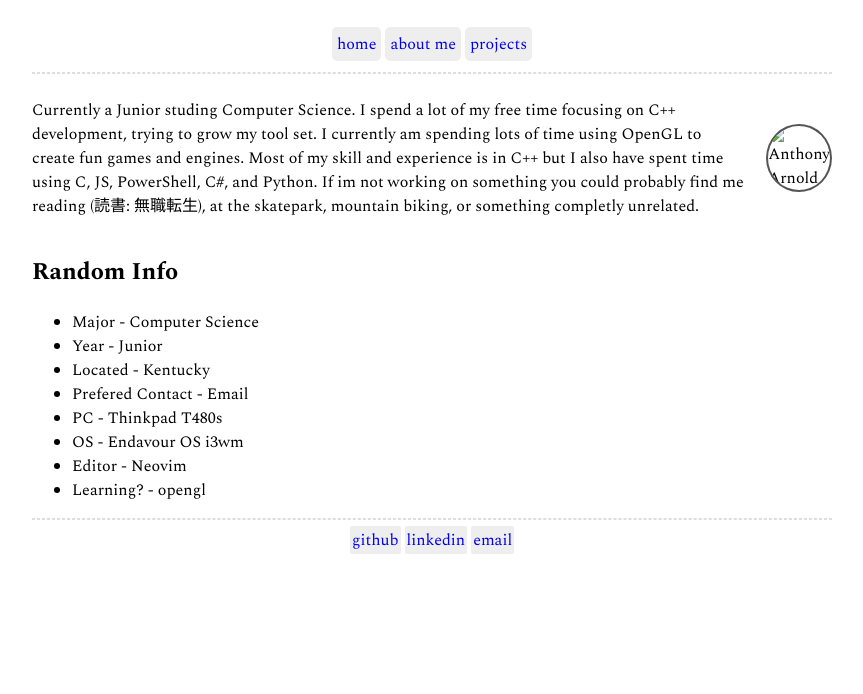
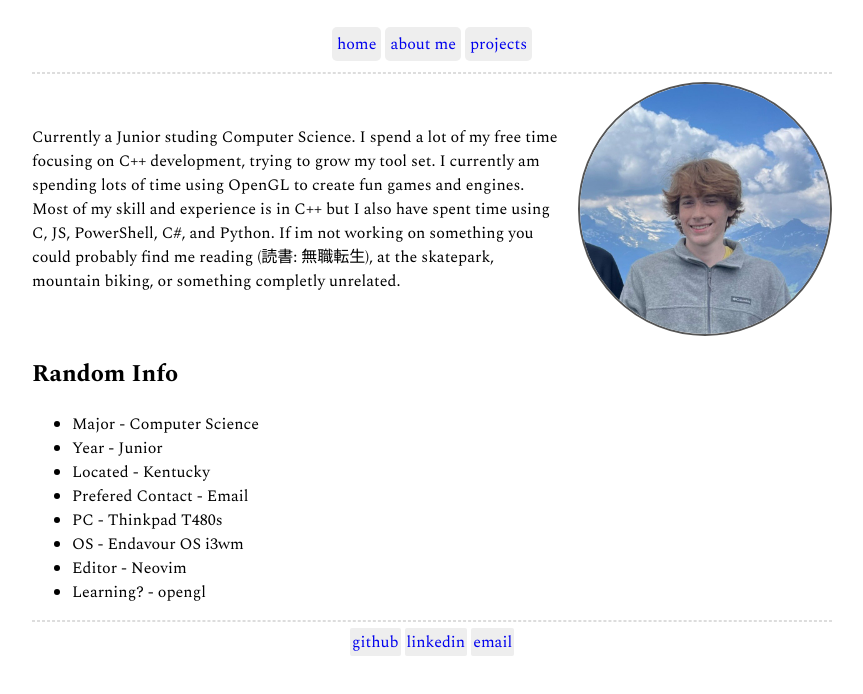
Before and after one commit to 1stub/anthonyarnold.xyz, a plain HTML site: page info/about.html in a window 1280 px wide. Shown: the whole page, without its empty margins (208-1071 px from the left). Drawn offline with nearby package versions, Linux system fonts and the light colour scheme.

Commit message:
big goofed with images - fixed

```diff
--- a/info/about.html
+++ b/info/about.html
@@ -3,7 +3,7 @@
     <head>
     <meta charset = "utf-8">
     <title>About Me</title>
-    <link rel="icon" href="../../../water.png" type="image/x-icon">
+    <link rel="icon" href="../water.png" type="image/x-icon">
     <link rel="stylesheet" href="../style.css">
     <link rel="stylesheet" href="../fonts.css">
     <link rel="preconnect" href="https://fonts.gstatic.com" crossorigin>
@@ -20,7 +20,7 @@
     </nav>
     <div class="description_container">
       <p>Currently a Junior studing Computer Science. I spend a lot of my free time focusing on C++ development, trying to grow my tool set. I currently am spending lots of time using OpenGL to create fun games and engines. Most of my skill and experience is in C++ but I also have spent time using C, JS, PowerShell, C#, and Python. If im not working on something you could probably find me reading (読書: 無職転生), at the skatepark, mountain biking, or something completly unrelated. </p>
-      <img src = "../../../Downloads/me.jpeg" alt = "Anthony Arnold" style="width:250px; height:auto; border-radius:50%; border:2px solid #555">
+      <img src = "./me.jpeg" alt = "Anthony Arnold" style="width:250px; height:auto; border-radius:50%; border:2px solid #555">
     </div>
     <h2>Random Info</h2>
     <ul>
```
Also changed, not shown: index.html (+1 -1 lines), posts/languages.html (+1 -1 lines), posts/sophomore.html (+1 -1 lines), posts/welcome.html (+1 -1 lines), projects/projects.html (+1 -1 lines), info/me.jpeg (added), water.png (added).
